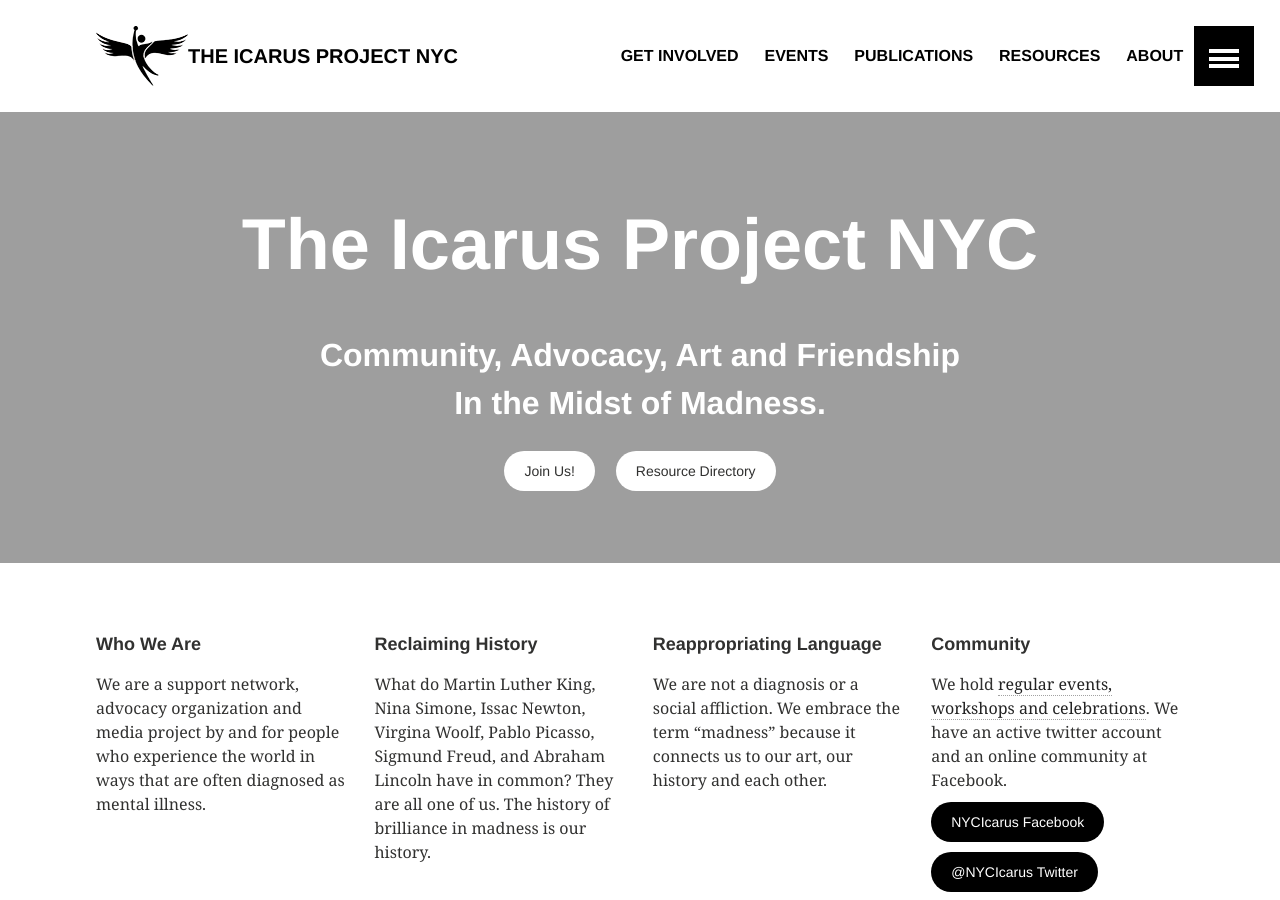
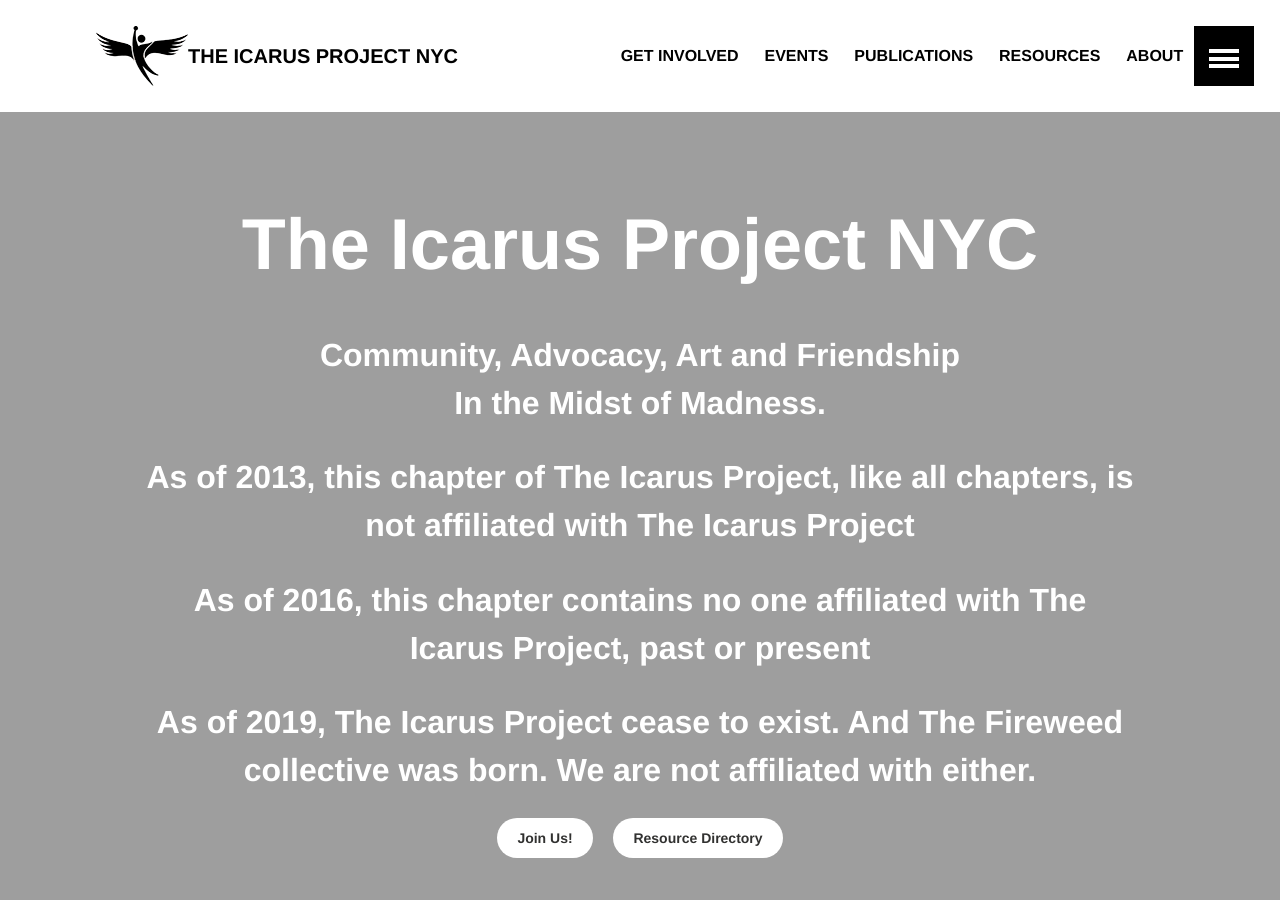
Before and after one commit to nycicarus/nycicarus.github.io, a Jekyll site: the page built from index.md, in a window 1280 px wide and 900 px high. Built offline with Jekyll 4.4.1, drawn with Linux system fonts in a browser that asks for light colours.

Commit message:
announcements

```diff
--- a/_layouts/home.html
+++ b/_layouts/home.html
@@ -40,6 +40,9 @@
       <div class="wrap page-lead-content">
         <h1>The Icarus Project NYC</h1>
         <h2>Community, Advocacy, Art and Friendship<br/>In the Midst of Madness.</h2>
+        <h2><b>As of 2013, this chapter of The Icarus Project, like all chapters, is not affiliated with The Icarus Project<b></h2>
+        <h2><b>As of 2016, this chapter contains no one affiliated with The Icarus Project, past or present<b></h2>
+        <h2><b>As of 2019, The Icarus Project cease to exist. And The Fireweed collective was born. We are not affiliated with either.<b></h2>
         <a href="{{ site.url }}/get-involved/" class="btn-inverse">Join Us!</a> &nbsp; &nbsp; <a href="http://directory.nycicarus.org/" class="btn-inverse">Resource Directory</a>
       </div><!-- /.page-lead-content -->
     </div><!-- /.page-lead -->
```
